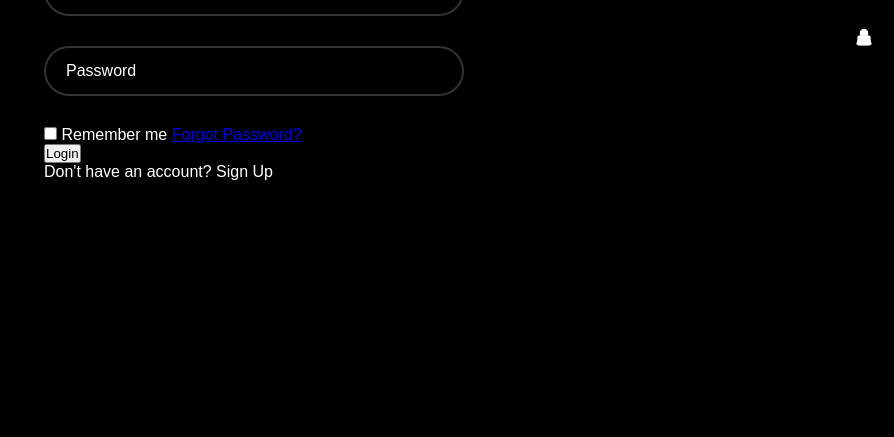
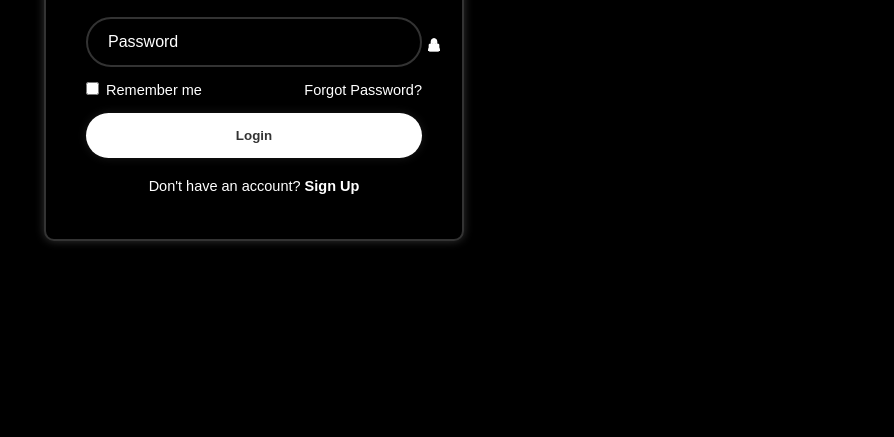
Before and after one commit to AdrianDaDon/indaloSolutions, a plain HTML site: page src/login.html in a window 1280 px wide. Shown: the part 363-800 px from the top of the page, without its empty margins (386-1280 px from the left). Drawn offline with nearby package versions, Linux system fonts and the light colour scheme; a web font is replaced by a local one.

Commit message:
completed the login page ui

```diff
--- a/src/css/styles.css
+++ b/src/css/styles.css
@@ -12,14 +12,22 @@ body {
   justify-content: center;
   align-items: center;
   min-height: 100vh;
+  /* background: url("../assets/images/indaloBG.jpeg") no-repeat; */
   background-color: black;
   color: white;
+  background-size: cover;
+  background-position: center;
 }
 
 .wrapper {
   width: 420px;
   color: #ffff;
-  background-color: black;
+  background-color: transparent;
+  border: 2px solid rgba(255, 255, 255, 0.2);
+  box-shadow: 0 0 10px rgba(255, 255, 255, 0.2);
+  backdrop-filter: blur(20px);
+  border-radius: 10px;
+  padding: 30px 40px;
 }
 
 .wrapper h1 {
@@ -42,17 +50,64 @@ body {
   border: 2px solid rgba(255, 255, 255, 0.2);
   border-radius: 40px;
   font-size: 16px;
+  color: #ffff;
   padding: 20px 45px 20px 20px;
 }
 
 .input-box input::placeholder {
-    color: #ffff ;
+  color: #ffff;
 }
 
 .input-box i {
-    position: absolute;
-    right: 20px;
-    top: 50%;
-    transform: translateY(-50%);
-    font-size: 20px;
+  position: absolute;
+  right: 20px;
+  top: 50%;
+  /* transform: translateY(-50%); */
+  /* font-size: 20px; */
 }
+
+.wrapper .remember-forgot {
+  display: flex;
+  justify-content: space-between;
+  font-size: 14.5px;
+  margin: -15px 0 15px;
+}
+
+.remember-forgot label input {
+  color: #ffff;
+  margin-right: 3px;
+}
+
+.remember-forgot a {
+  color: #ffff;
+  text-decoration: none;
+}
+
+.remember-forgot a:hover {
+  text-decoration: underline;
+}
+
+.wrapper .btn {
+  width: 100%;
+  height: 45px;
+  background-color: #ffff;
+  border: none;
+  outline: none;
+  border-radius: 40px;
+  box-shadow: 0 0 10px rgba(255, 255, 255, 0.1);
+  font-size: 14.5;
+  color: #333;
+  font-weight: 600;
+}
+
+.wrapper .register-link {
+  font-size: 14.5px;
+  text-align: center;
+  margin: 20px 0 15px;
+}
+
+.register-link p a {
+  color:#fff;
+  text-decoration: none;
+  font-weight: 600;
+}
--- a/src/login.html
+++ b/src/login.html
@@ -31,7 +31,7 @@
 
             <button type="submit" class="btn">Login</button>
 
-            <div class="register-link"><p>Don't have an account? <a>Sign Up</a></p></div>
+            <div class="register-link"><p>Don't have an account? <a href="#">Sign Up</a></p></div>
         </form>
     </div>
 </body>
```
